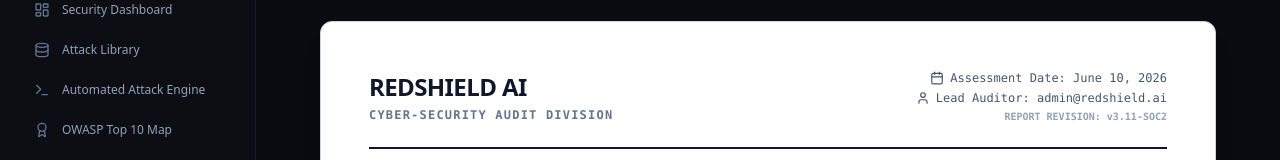
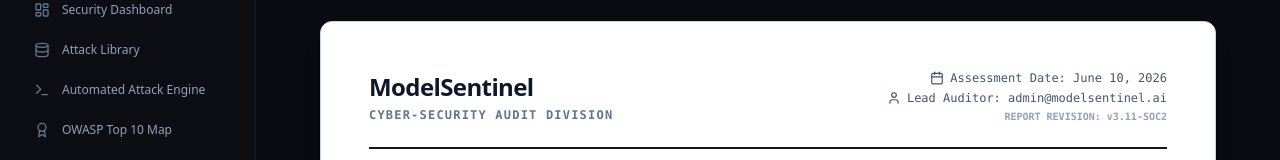
Before and after one commit to Priyanshi093/ModelSentinel, a React (Vite) app: page / in a window 1280 px wide. Both pictures are taken after a click on the button "Executive Reports". Shown: the part 133-293 px from the top of the page. Built offline with nearby package versions, Linux system fonts and the light colour scheme.

Commit message:
Updated ReportView.tsx

```diff
--- a/src/components/ReportView.tsx
+++ b/src/components/ReportView.tsx
@@ -77,7 +77,7 @@
         <div className="flex flex-col md:flex-row md:items-center justify-between border-b-2 border-slate-900 pb-6 gap-4">
           <div className="space-y-1">
             <span className="font-sans font-extrabold text-2xl tracking-tight text-slate-900 block">
-              REDSHIELD <span className="text-red-650">AI</span>
+              ModelSentinel
             </span>
             <span className="text-xs font-mono font-bold tracking-widest text-slate-500 uppercase block">
               cyber-security audit division
@@ -91,7 +91,7 @@
             </div>
             <div className="flex items-center md:justify-end space-x-1.5">
               <User className="w-3.5 h-3.5" />
-              <span>Lead Auditor: admin@redshield.ai</span>
+              <span>Lead Auditor: admin@modelsentinel.ai</span>
             </div>
             <span className="text-[10px] text-slate-400 font-bold block">REPORT REVISION: v3.11-SOC2</span>
           </div>
@@ -226,7 +226,7 @@
 
         {/* Document Footer */}
         <div className="pt-10 border-t border-slate-300 flex flex-col md:flex-row justify-between items-center text-[10px] text-slate-400 font-mono gap-2 text-center md:text-left">
-          <span>SIGNED BY REDSHIELD SECURITY AUDITORS BOARD</span>
+          <span>SIGNED BY ModelSentinel SECURITY AUDITORS BOARD</span>
           <span>DOCUMENT ENCRYPTION AUTH: SEC-9941-F2</span>
         </div>
       </div>
```
